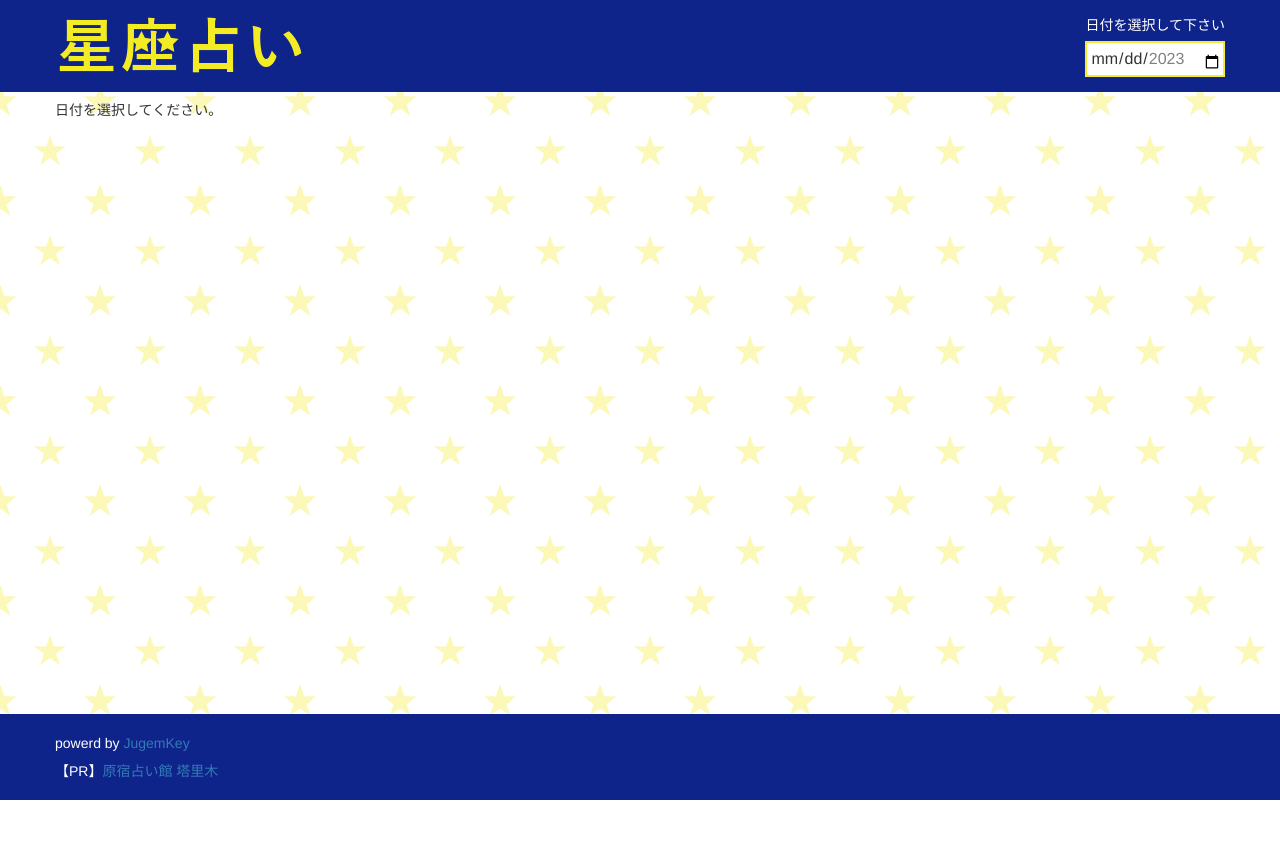
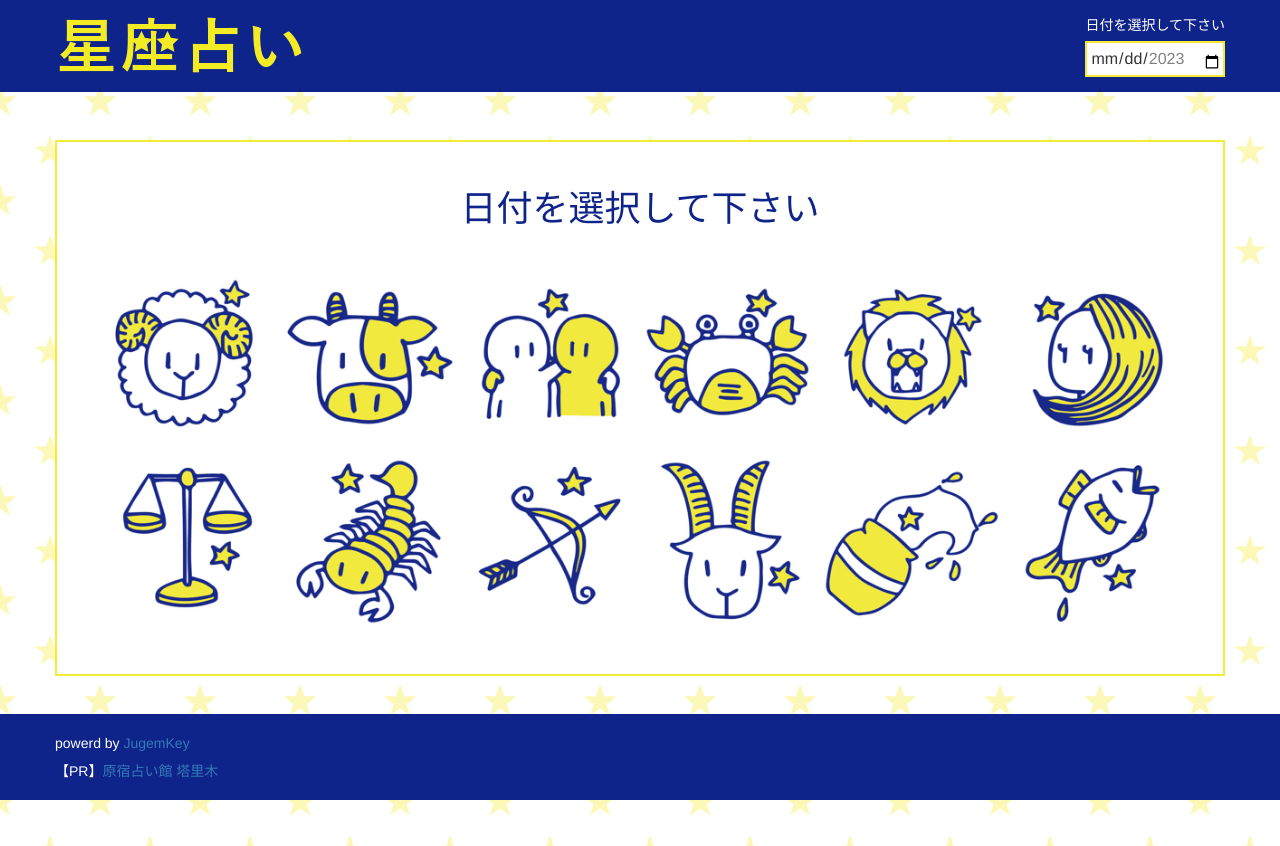
Before and after one commit to Hiromi-I/nuxt-horoscope, a Nuxt app: page / in a window 1280 px wide. Before the commit the page ends 800 px from the top, so only its background shows below. Built offline with nearby package versions, Linux system fonts and the light colour scheme.

Commit message:
初期画面のコンポーネントを実装

```diff
--- a/components/InitialGuide.vue
+++ b/components/InitialGuide.vue
@@ -1,3 +1,39 @@
 <template>
-    <p>日付を選択してください。</p>
+  <div class="container">
+    <p class="info">日付を選択して下さい</p>
+    <picture>
+      <source
+        srcset="@/assets/images/signs-lg.png"
+        media="(min-width: 1200px)"
+      />
+      <source
+        srcset="@/assets/images/signs-md.png"
+        media="(min-width: 768px)"
+      />
+      <img
+        src="@/assets/images/signs-sm.png"
+        alt="星座一覧"
+        class="image"
+      />
+    </picture>
+  </div>
 </template>
+
+<style lang="scss" scoped>
+.container {
+  background-color: white;
+  border: solid 2px var(--sub-color);
+  padding: 40px;
+  margin: 40px 0 0;
+}
+.info {
+  color: var(--theme-color);
+  font-size: 36px;
+  text-align: center;
+  margin-bottom: 30px;
+}
+.image {
+  width: 100%;
+  height: auto;
+}
+</style>
```
